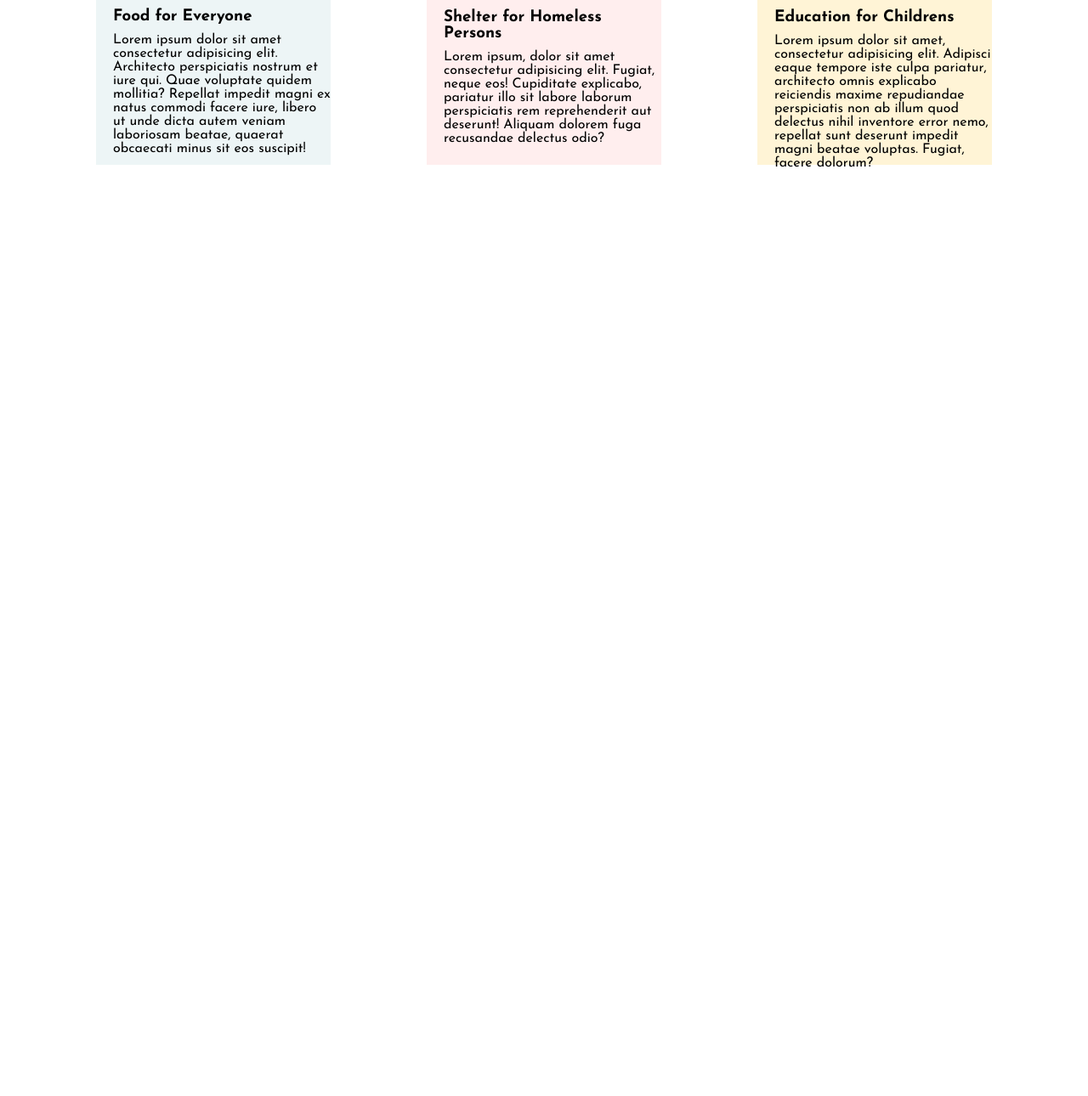
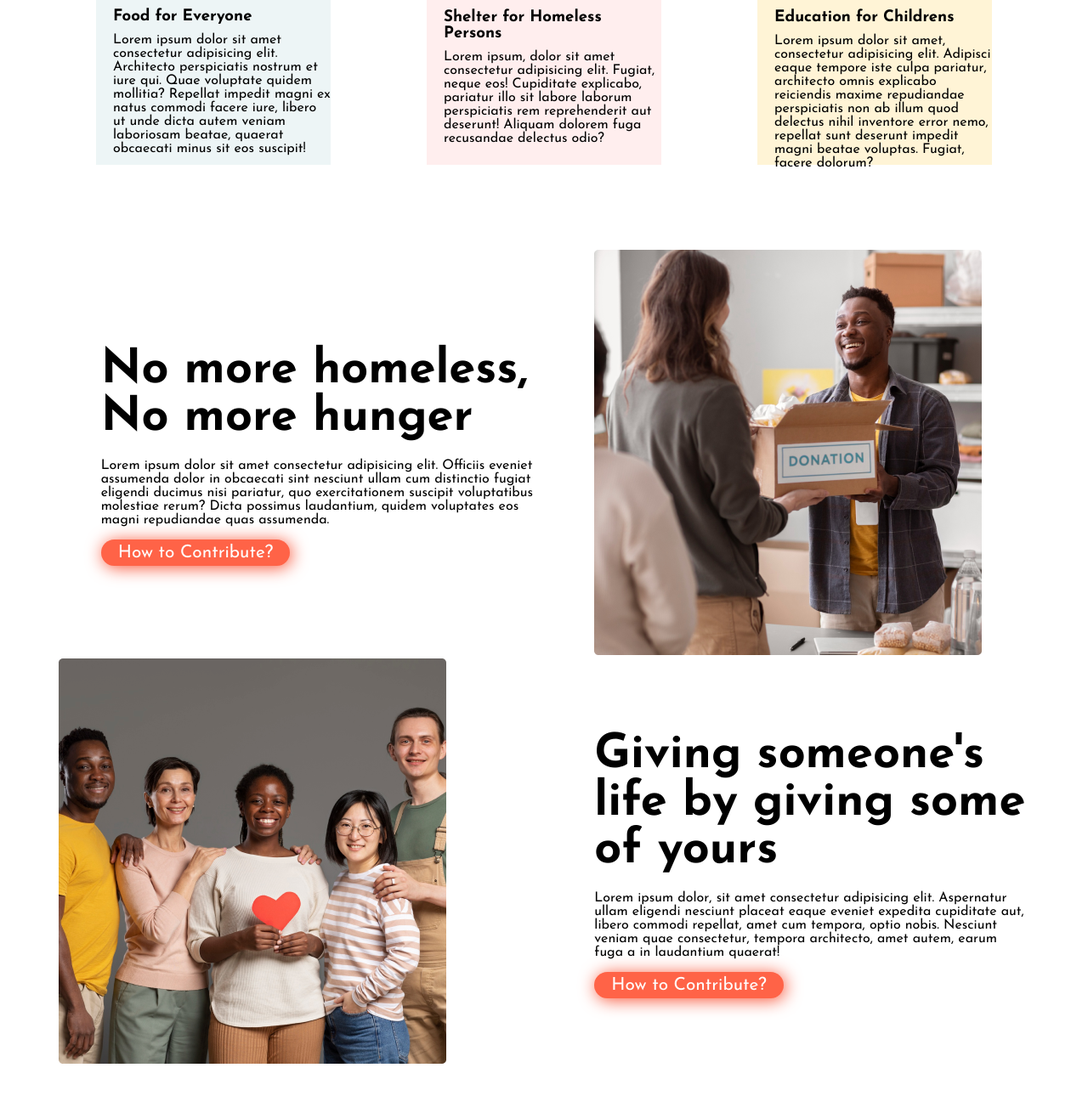
Before and after one commit to ShekhRaselMasrurAhmmadNissan/donate-today-practice, a plain HTML site: page index.html in a window 1280 px wide. Shown: the part 1244-2534 px from the top of the page at 85% size. Before the commit the page ends 1538 px from the top, so only its background shows below. Drawn offline with Linux system fonts and the light colour scheme; a web font is replaced by a local one.

Commit message:
Motivation for Donation Section Completed.

```diff
--- a/CSS/style.css
+++ b/CSS/style.css
@@ -73,18 +73,22 @@ h2 {
 
 .flex-container {
 	display: flex;
-	justify-content: space-between;
+	justify-content: space-evenly;
 }
 
 .half-width {
 	width: 40%;
 }
 
-#header-information {
+#header-information,
+.information {
 	margin: auto 0;
 	padding-left: 50px;
 }
 
+.information>* {
+	margin-bottom: 20px;
+}
 .section-information {
 	width: 50%;
 	margin: 0 25%;
--- a/index.html
+++ b/index.html
@@ -114,6 +114,31 @@
 			</div>
 		</section>
 		<!-- Our Donate Plan Section End -->
+
+		<!-- Donate Motivation Section Start -->
+		<section id="motivation">
+			<div class="flex-container">
+				<div class="information half-width">
+					<h1>No more homeless, No more hunger</h1>
+					<p>Lorem ipsum dolor sit amet consectetur adipisicing elit. Officiis eveniet assumenda dolor in obcaecati sint nesciunt ullam cum distinctio fugiat eligendi ducimus nisi pariatur, quo exercitationem suscipit voluptatibus molestiae rerum? Dicta possimus laudantium, quidem voluptates eos magni repudiandae quas assumenda.</p>
+					<a href="http://#" target="_blank" class="btn" rel="noopener noreferrer">How to Contribute?</a>
+				</div>
+				<div class="half-width">
+					<img src="./media/images/donation.png" alt="A girl giving donation to a boy.">
+				</div>
+			</div>
+			<div class="flex-container">
+				<div class="half-width">
+					<img src="./media/images/support.png" alt="A family that got some support.">
+				</div>
+				<div class="information half-width">
+					<h1>Giving someone's life by giving some of yours</h1>
+					<p>Lorem ipsum dolor, sit amet consectetur adipisicing elit. Aspernatur ullam eligendi nesciunt placeat eaque eveniet expedita cupiditate aut, libero commodi repellat, amet cum tempora, optio nobis. Nesciunt veniam quae consectetur, tempora architecto, amet autem, earum fuga a in laudantium quaerat!</p>
+					<a href="http://#" target="_blank" class="btn" rel="noopener noreferrer">How to Contribute?</a>
+				</div>
+			</div>
+		</section>
+		<!-- Donate Motivation Section End -->
 	</body>
 
 </html>
```
